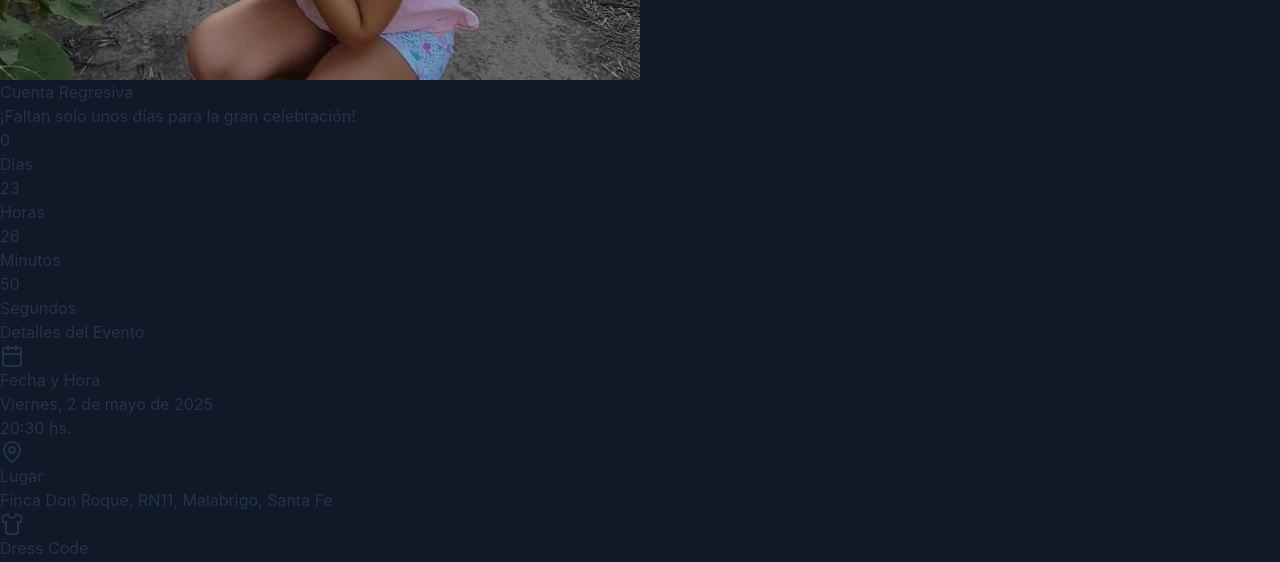
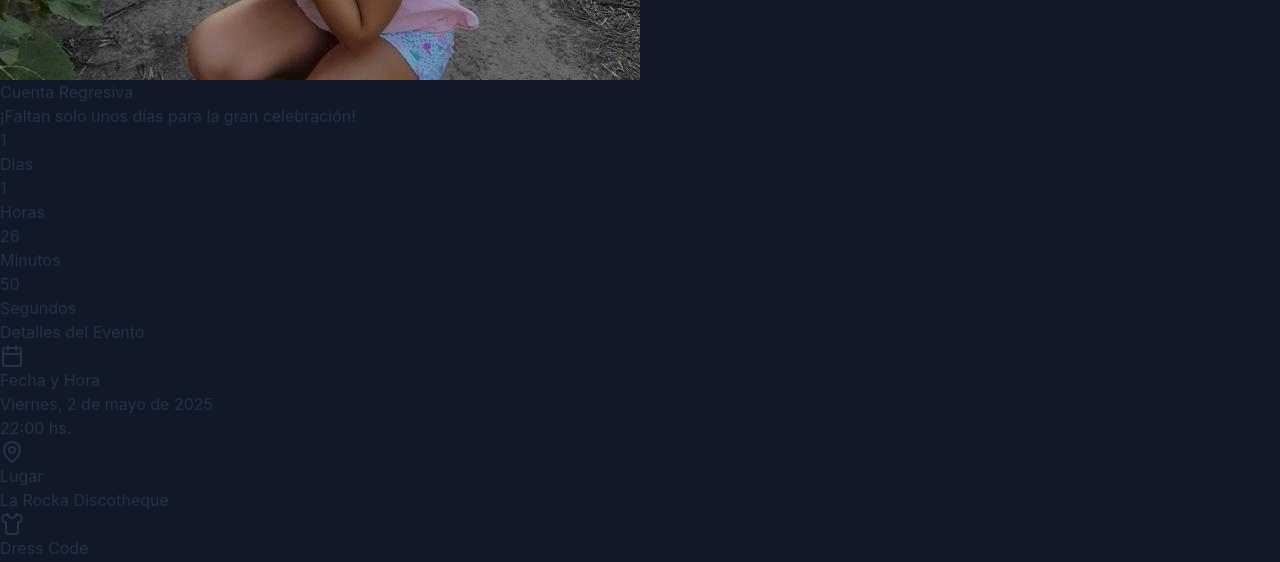
Before and after one commit to Gaulab/entradita-frontend, a React (Vite) app: page /zoe in a window 1280 px wide. Shown: the part 640-1202 px from the top of the page. Built offline with nearby package versions, Linux system fonts and the light colour scheme.

Commit message:
update event details and map link for accuracy

```diff
--- a/src/components/invitations/locationmap.jsx
+++ b/src/components/invitations/locationmap.jsx
@@ -6,7 +6,7 @@ function LocationMap({ address }) {
             <div className="text-center p-4 text-purple-800">
                 <p className="mt-2">{address}</p>
                 <a
-                    href={`https://maps.app.goo.gl/yrb8QzRVQfJG8dyz9?q=${encodeURIComponent(address)}`}
+                    href={`https://maps.app.goo.gl/tqbS6WmBzp8CZaq36`}
                     target="_blank"
                     rel="noopener noreferrer"
                     className="mt-4 inline-block rounded bg-purple-600 px-4 py-2 text-sm text-white hover:bg-purple-700"
--- a/src/pages/TarjetasInvitación/Zoe.jsx
+++ b/src/pages/TarjetasInvitación/Zoe.jsx
@@ -7,9 +7,9 @@ import { FaMoneyBill, FaMoneyCheck } from "react-icons/fa"
 
 function Zoe() {
   // Event details - modify as needed
-  const eventDate = new Date("2025-05-02T20:00:00")
+  const eventDate = new Date("2025-05-02T22:00:00")
   const eventLocation = ""
-  const eventAddress = "Finca Don Roque, RN11, Malabrigo, Santa Fe"
+  const eventAddress = "La Rocka Discotheque"
 
   return (
       <main className="flex min-h-screen flex-col items-center">
@@ -76,7 +76,7 @@ function Zoe() {
                       <p className="text-sm text-gray-600">
                       Viernes, 2 de mayo de 2025
                       </p>
-                      <p className="text-sm text-gray-600"> 20:30 hs.
+                      <p className="text-sm text-gray-600"> 22:00 hs.
                       </p>
                     </div>
                   </div>
--- a/src/pages/TarjetasInvitación/Zoe15.jsx
+++ b/src/pages/TarjetasInvitación/Zoe15.jsx
@@ -76,7 +76,7 @@ function Zoe2() {
                       <p className="text-sm text-gray-600">
                       Viernes, 2 de mayo de 2025
                       </p>
-                      <p className="text-sm text-gray-600"> 20:30 hs.
+                      <p className="text-sm text-gray-600"> 22:00 hs.
                       </p>
                     </div>
                   </div>
```
